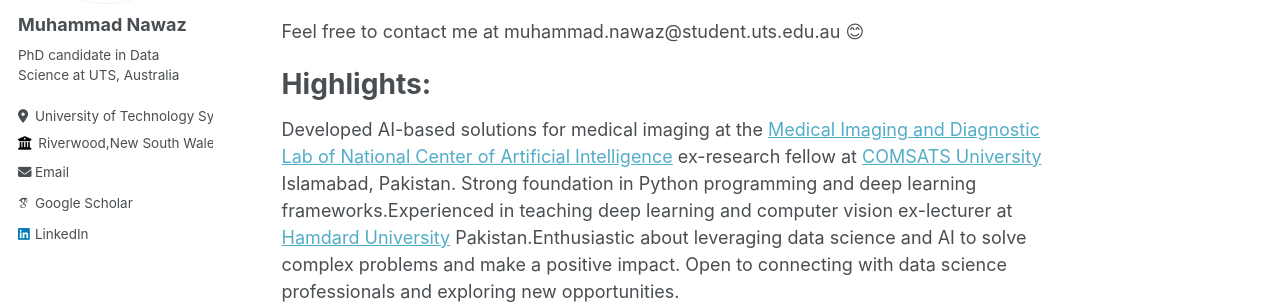
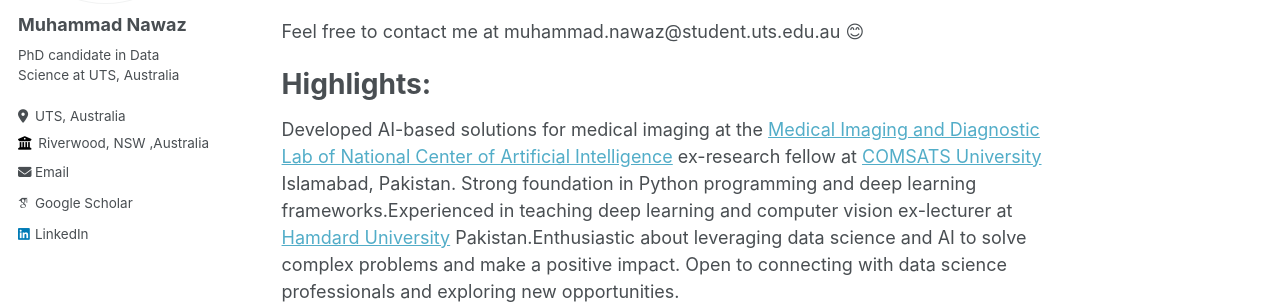
Before and after one commit to basmakhan11/Nawaz.github.io, a Jekyll site: the page built from _pages/about.md, in a window 1280 px wide. Shown: the part 262-566 px from the top of the page. Built offline with Jekyll 4.4.1, drawn with Linux system fonts in a browser that asks for light colours; some web fonts are replaced.

Commit message:
Update _config.yml

```diff
--- a/_config.yml
+++ b/_config.yml
@@ -25,9 +25,8 @@ author:
   name             : "Muhammad Nawaz"
   pronouns         : # example: "she/her"
   bio              : "PhD candidate in Data Science at UTS, Australia"
-  location         : "University of Technology Sydney"
-  employer         : "Riverwood,New South Wales,
-                      Australia"
+  location         : "UTS, Australia"
+  employer         : "Riverwood, NSW ,Australia"
   uri              : # URL
   email            : "muhammad.nawaz@student.uts.edu.au"
 
```
